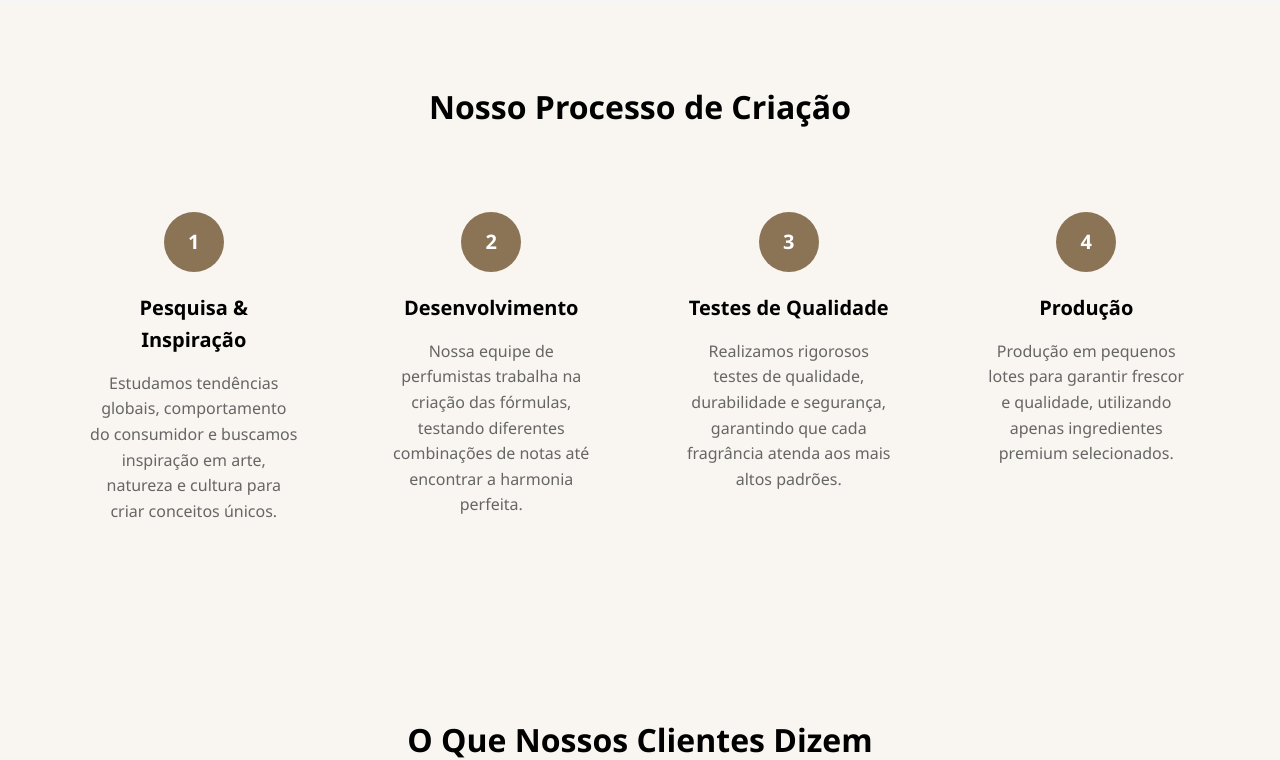
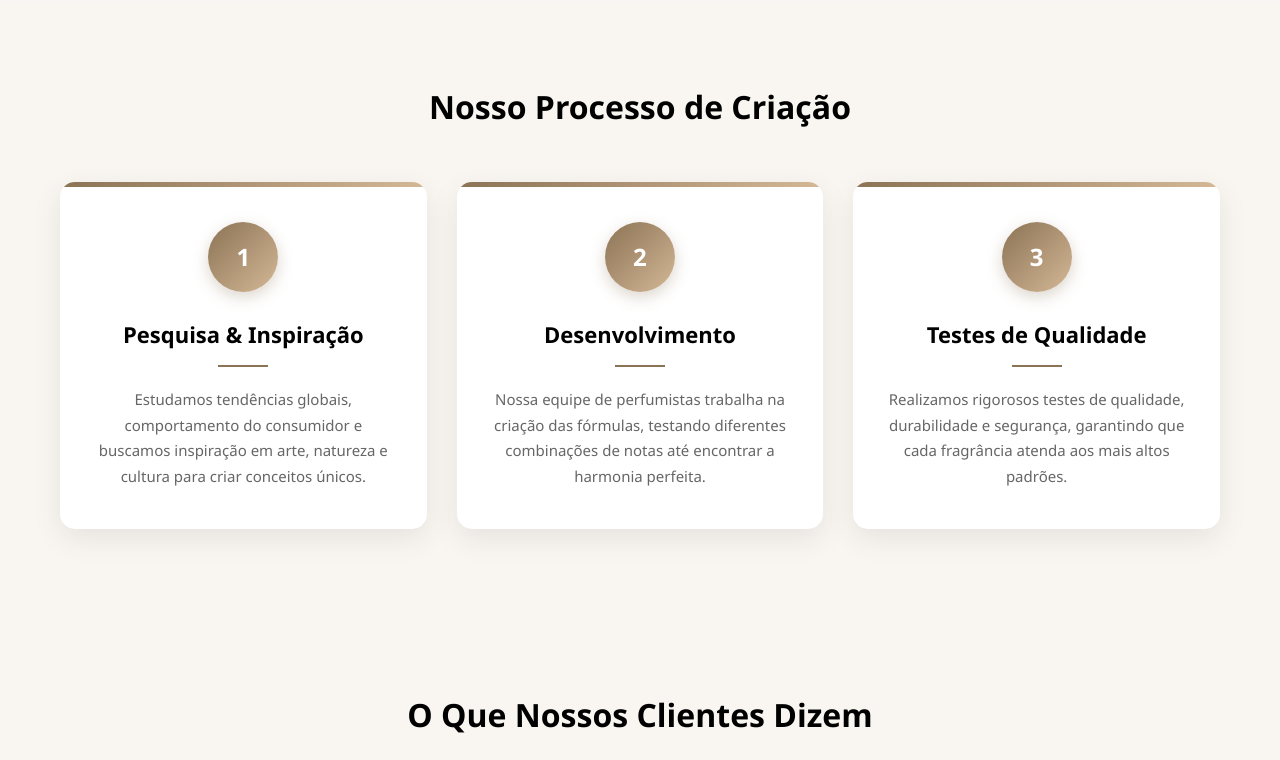
Before and after one commit to CaioFigueiraMachado/lavelle3.0, a PHP site: page /sobre.php in a window 1280 px wide. Shown: the part 3406-4166 px from the top of the page. Run offline with PHP 8.4, Linux system fonts and the light colour scheme.

Commit message:
envio das atualizações ao github

```diff
--- a/cadastro.php
+++ b/cadastro.php
@@ -171,7 +171,7 @@ if ($_SERVER['REQUEST_METHOD'] === 'POST') {
         }
 
         .cadastro-left {
-            background: linear-gradient(rgba(0,0,0,0.4), rgba(0,0,0,0.4)), url('fotos/bg.png') no-repeat center center/cover;
+            background: linear-gradient(rgba(0,0,0,0.4), rgba(0,0,0,0.4)), url('sobre.jpg') no-repeat center center/cover;
             background-size: cover;
             background-position: center;
             display: flex;
--- a/login.php
+++ b/login.php
@@ -165,7 +165,7 @@ if ($_SERVER['REQUEST_METHOD'] === 'POST') {
         }
 
         .login-left {
-            background: linear-gradient(rgba(0,0,0,0.4), rgba(0,0,0,0.4)), url('fotos/bg.png') no-repeat center center/cover;
+            background: linear-gradient(rgba(0,0,0,0.4), rgba(0,0,0,0.4)), url('sobre.jpg') no-repeat center center/cover;
             background-size: cover;
             background-position: center;
             display: flex;
--- a/sobre.php
+++ b/sobre.php
@@ -397,41 +397,89 @@ if (isset($_SESSION['usuario_id'])) {
             line-height: 1.6;
         }
 
-        /* Process Section */
+        /* Process Section - CARDS ESTILIZADOS */
         .process-steps {
             display: grid;
-            grid-template-columns: repeat(auto-fit, minmax(250px, 1fr));
+            grid-template-columns: repeat(auto-fit, minmax(280px, 1fr));
             gap: 30px;
         }
 
         .process-step {
+            background-color: white;
+            border-radius: 15px;
+            padding: 40px 30px;
             text-align: center;
-            padding: 30px;
+            box-shadow: 0 10px 30px rgba(0,0,0,0.08);
+            transition: all 0.4s ease;
+            position: relative;
+            overflow: hidden;
+            display: flex;
+            flex-direction: column;
+            align-items: center;
+            height: 100%;
+        }
+
+        .process-step::before {
+            content: '';
+            position: absolute;
+            top: 0;
+            left: 0;
+            width: 100%;
+            height: 5px;
+            background: linear-gradient(90deg, #8b7355, #d4b896);
+        }
+
+        .process-step:hover {
+            transform: translateY(-15px);
+            box-shadow: 0 20px 40px rgba(0,0,0,0.15);
         }
 
         .step-number {
-            width: 60px;
-            height: 60px;
-            background: #8b7355;
+            width: 70px;
+            height: 70px;
+            background: linear-gradient(135deg, #8b7355, #d4b896);
             color: white;
             border-radius: 50%;
             display: flex;
             align-items: center;
             justify-content: center;
-            font-size: 20px;
+            font-size: 24px;
             font-weight: bold;
-            margin: 0 auto 20px;
+            margin: 0 auto 25px;
+            box-shadow: 0 5px 15px rgba(139, 115, 85, 0.3);
+            transition: all 0.3s ease;
+        }
+
+        .process-step:hover .step-number {
+            transform: scale(1.1);
+            box-shadow: 0 8px 20px rgba(139, 115, 85, 0.4);
         }
 
         .process-step h3 {
-            font-size: 20px;
-            margin-bottom: 15px;
+            font-size: 22px;
+            margin-bottom: 20px;
             color: #000;
+            font-weight: 600;
+            position: relative;
+            padding-bottom: 15px;
+        }
+
+        .process-step h3::after {
+            content: '';
+            position: absolute;
+            bottom: 0;
+            left: 50%;
+            transform: translateX(-50%);
+            width: 50px;
+            height: 2px;
+            background: #8b7355;
         }
 
         .process-step p {
             color: #666;
-            line-height: 1.6;
+            line-height: 1.7;
+            font-size: 15px;
+            margin-top: auto;
         }
 
         /* Testimonials Section */
@@ -592,6 +640,10 @@ if (isset($_SESSION['usuario_id'])) {
             .timeline-item {
                 padding-left: 20px;
             }
+
+            .process-step {
+                padding: 30px 20px;
+            }
         }
 
         @media (max-width: 480px) {
@@ -609,6 +661,16 @@ if (isset($_SESSION['usuario_id'])) {
 
             .value-card, .team-member, .testimonial {
                 padding: 20px;
+            }
+
+            .process-step {
+                padding: 25px 15px;
+            }
+
+            .step-number {
+                width: 60px;
+                height: 60px;
+                font-size: 20px;
             }
         }
 
@@ -686,7 +748,7 @@ if (isset($_SESSION['usuario_id'])) {
                     <p>Hoje, somos reconhecidos como uma das principais perfumarias do país, com milhares de clientes satisfeitos e uma reputação construída sobre confiança, qualidade e excelência.</p>
                 </div>
                 <div class="story-image fade-in">
-                    <img src="lc.png" alt="Nossa História">
+                    <img src="sobre.jpg" alt="Nossa História">
                 </div>
             </div>
         </div>
@@ -790,7 +852,7 @@ if (isset($_SESSION['usuario_id'])) {
         </div>
     </section>
 
-    <!-- Process Section -->
+    <!-- Process Section - CARDS ESTILIZADOS -->
     <section class="section">
         <div class="container">
             <h2 class="section-title">Nosso Processo de Criação</h2>
@@ -810,11 +872,7 @@ if (isset($_SESSION['usuario_id'])) {
                     <h3>Testes de Qualidade</h3>
                     <p>Realizamos rigorosos testes de qualidade, durabilidade e segurança, garantindo que cada fragrância atenda aos mais altos padrões.</p>
                 </div>
-                <div class="process-step fade-in">
-                    <div class="step-number">4</div>
-                    <h3>Produção</h3>
-                    <p>Produção em pequenos lotes para garantir frescor e qualidade, utilizando apenas ingredientes premium selecionados.</p>
-                </div>
+
             </div>
         </div>
     </section>
```
Also changed, not shown: contato.php (+33 -5 lines), index.php (+6 -6 lines), paginaprodutos.php (+16 -50 lines), echo.jpg (added), lavelleaureum.jpg (added), lavellegolden.jpg (added), masculino.jpg (added), navbar.jpg (added), sobre.jpg (added), uploads/perfis/perfil_1_1761269567.jpg (deleted), uploads/perfis/perfil_1_1761506123.jpg (added), verano.jpg (added), 2 other files.
